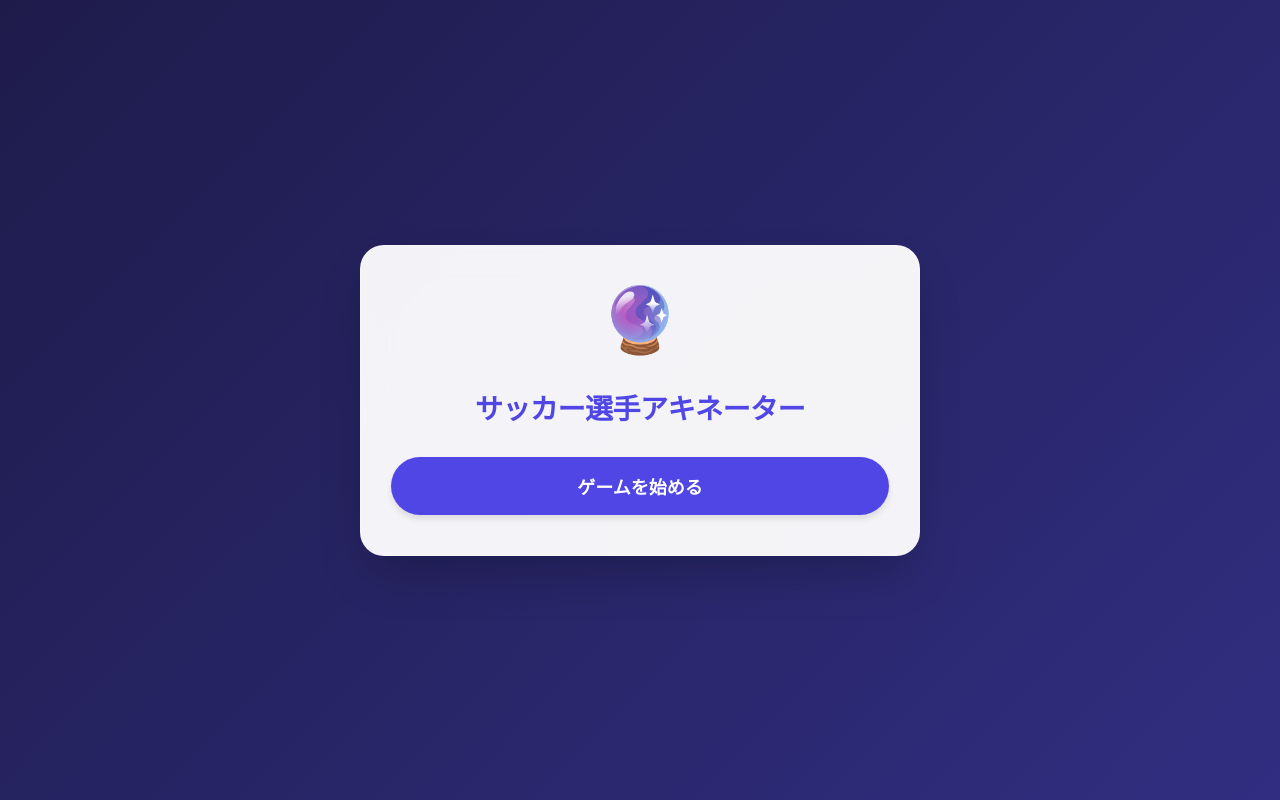
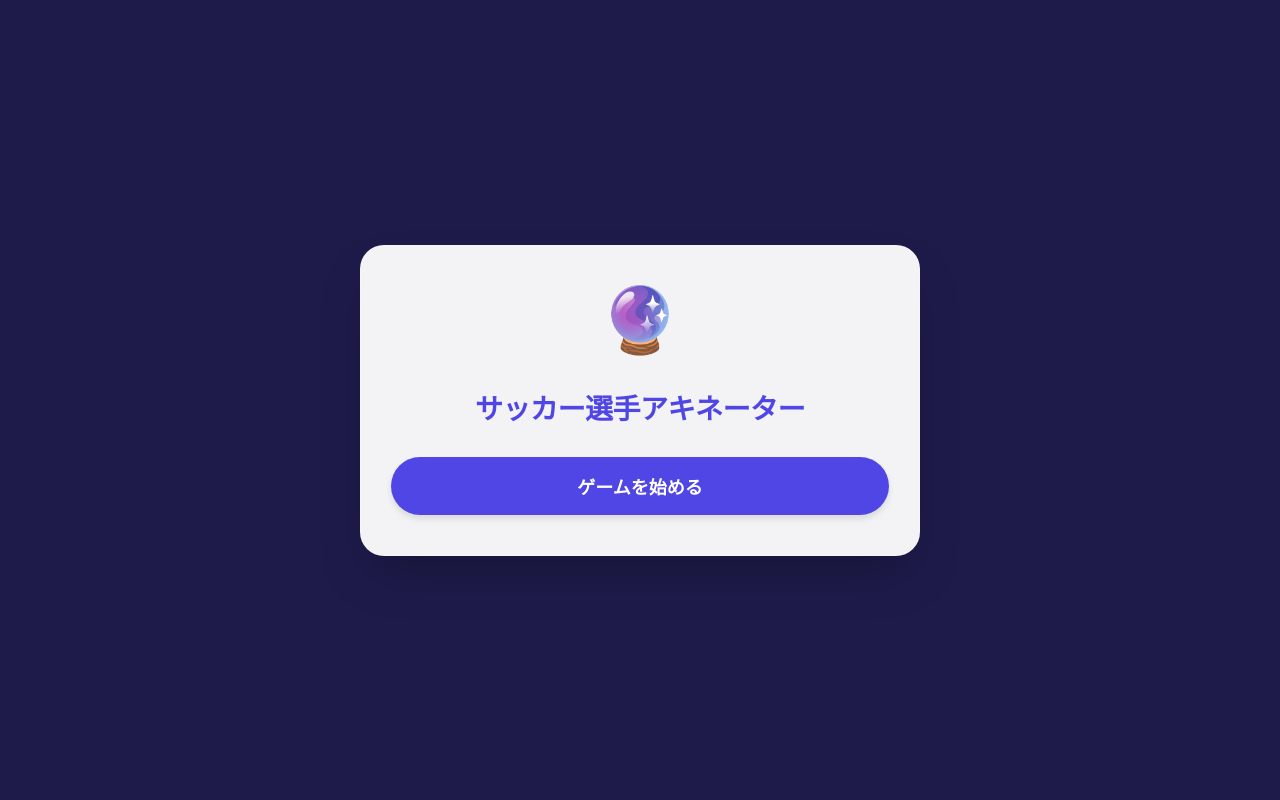
Before and after one commit to Sorasora20/akinator-like, a React (Vite) app in the folder frontend/: page / in a window 1280 px wide. Built offline with nearby package versions, Linux system fonts and the light colour scheme.

Commit message:
Fix iOS safe area and notch background color

```diff
--- a/frontend/index.html
+++ b/frontend/index.html
@@ -4,6 +4,7 @@
     <meta charset="UTF-8" />
     <link rel="icon" type="image/svg+xml" href="/favicon.svg" />
     <meta name="viewport" content="width=device-width, initial-scale=1.0, viewport-fit=cover" />
+    <meta name="theme-color" content="#1E1B4B" />
     <link rel="preconnect" href="https://fonts.googleapis.com">
     <link rel="preconnect" href="https://fonts.gstatic.com" crossorigin>
     <link href="https://fonts.googleapis.com/css2?family=Outfit:wght@400;600;800&family=Noto+Sans+JP:wght@400;600;800&display=swap" rel="stylesheet">
--- a/frontend/src/index.css
+++ b/frontend/src/index.css
@@ -22,10 +22,15 @@
   padding: 0;
 }
 
+html {
+  background-color: var(--bg-gradient-start);
+}
+
 body {
   font-family: 'Outfit', 'Noto Sans JP', sans-serif;
   color: var(--text-main);
   margin: 0;
+  background-color: var(--bg-gradient-start);
 }
 
 body::before {
@@ -33,8 +38,9 @@ body::before {
   position: fixed;
   top: 0;
   left: 0;
-  width: 100%;
-  height: 100%;
+  width: 100vw;
+  height: 100vh;
+  height: 100dvh;
   background: linear-gradient(135deg, var(--bg-gradient-start), var(--bg-gradient-end));
   z-index: -1;
 }
```
